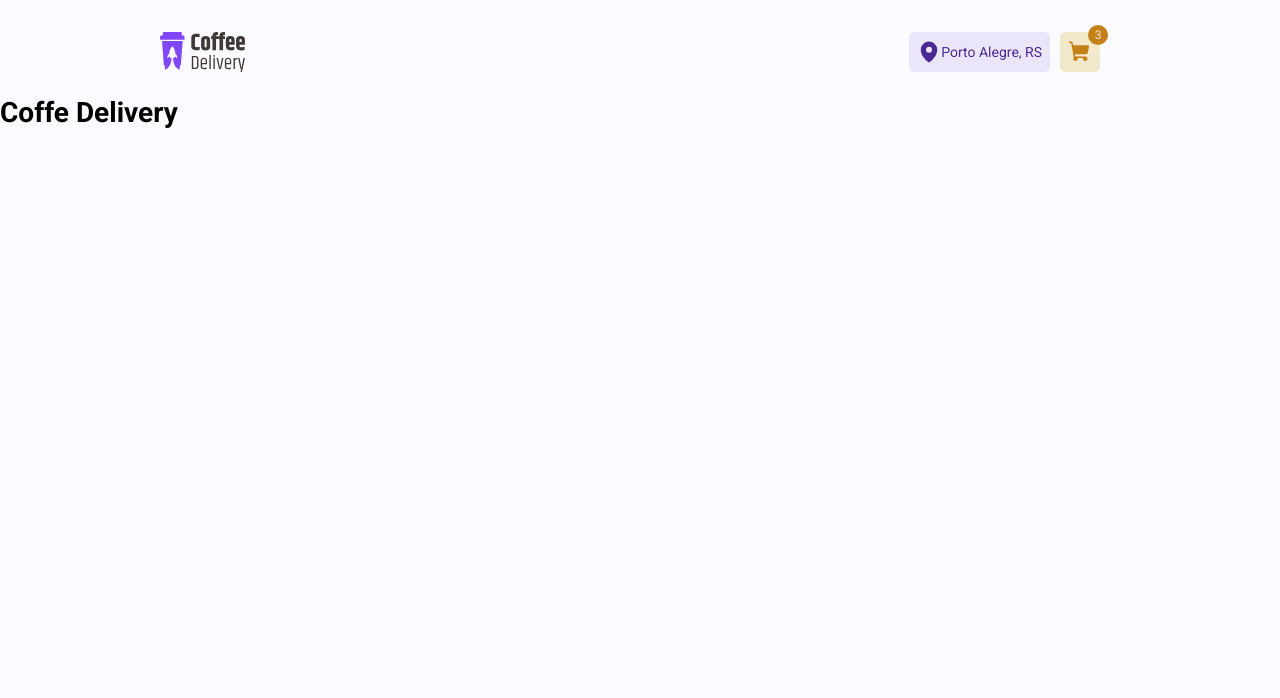
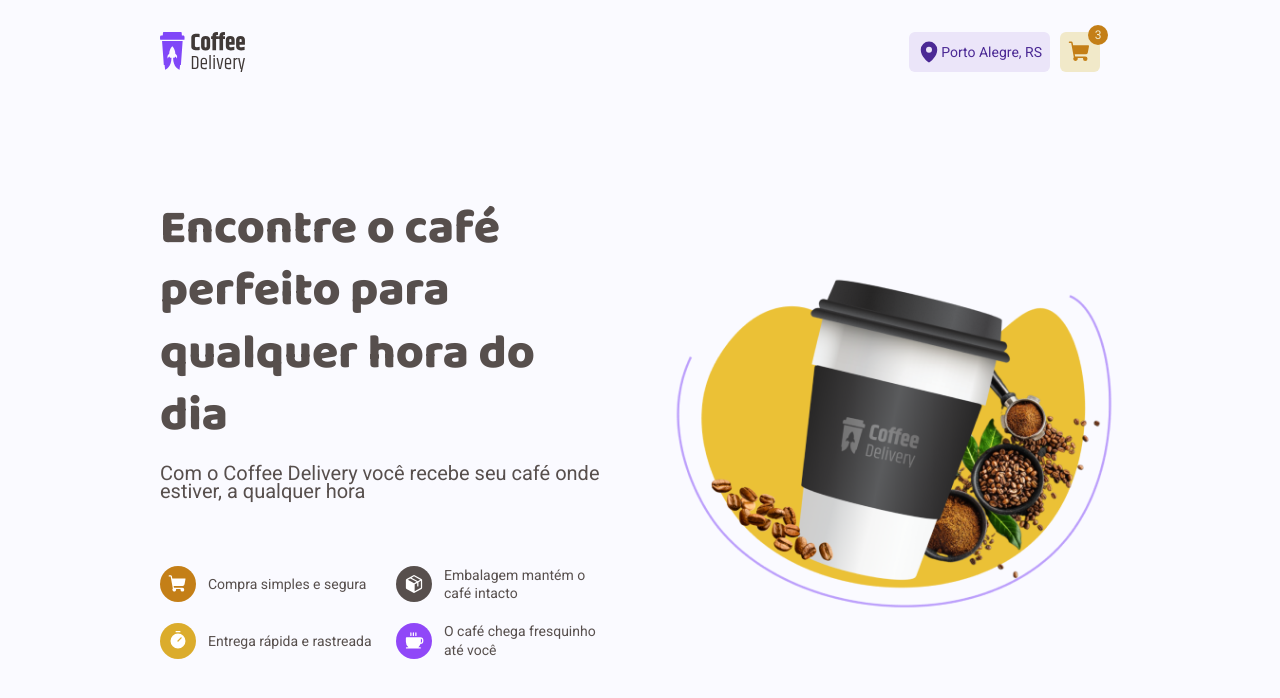
Before and after one commit to GustavoDuarteM/coffe-delivery, a React (Vite) app: page / in a window 1280 px wide. Shown: the top 698 px of the page. Built offline with nearby package versions, Linux system fonts and the light colour scheme.

Commit message:
Add Home Page with info

```diff
--- a/src/App.tsx
+++ b/src/App.tsx
@@ -2,12 +2,13 @@
 import { dafaultTheme } from './styles/theme/default'
 import { GlobalStyle } from './styles/global'
 import { Header } from './components/header'
+import { Home } from './pages/home'
 
 export function App() {
   return (
     <ThemeProvider theme={dafaultTheme}>
       <Header />
-      <h1> Coffe Delivery </h1>
+      <Home></Home>
       <GlobalStyle />
     </ThemeProvider>
   )
--- /dev/null
+++ b/src/pages/home/index.tsx
@@ -0,0 +1,53 @@
+import {
+  HomeContainer,
+  HomeImage,
+  HomeInfo,
+  HomeInfoList,
+  HomeInfoListIcon,
+  HomeInfoListDescp,
+} from './styles'
+import cupCoffee from './../../assets/intro_cup_coffee.png'
+import { Coffee, Package, ShoppingCart, Timer } from 'phosphor-react'
+
+export function Home() {
+  return (
+    <HomeContainer>
+      <HomeInfo>
+        <h1>Encontre o café perfeito para qualquer hora do dia</h1>
+        <p>
+          Com o Coffee Delivery você recebe seu café onde estiver, a qualquer
+          hora
+        </p>
+        <HomeInfoList>
+          <HomeInfoListDescp>
+            <HomeInfoListIcon color="yellow-dark">
+              <ShoppingCart size={20} weight="fill" />
+            </HomeInfoListIcon>
+            <p>Compra simples e segura</p>
+          </HomeInfoListDescp>
+          <HomeInfoListDescp>
+            <HomeInfoListIcon color="base-text">
+              <Package size={20} weight="fill" />
+            </HomeInfoListIcon>
+            <p>Embalagem mantém o café intacto</p>
+          </HomeInfoListDescp>
+          <HomeInfoListDescp>
+            <HomeInfoListIcon color="yellow">
+              <Timer size={20} weight="fill" />
+            </HomeInfoListIcon>
+            <p>Entrega rápida e rastreada</p>
+          </HomeInfoListDescp>
+          <HomeInfoListDescp>
+            <HomeInfoListIcon color="purple">
+              <Coffee size={20} weight="fill" />
+            </HomeInfoListIcon>
+            <p>O café chega fresquinho até você</p>
+          </HomeInfoListDescp>
+        </HomeInfoList>
+      </HomeInfo>
+      <HomeImage>
+        <img src={cupCoffee} alt="" />
+      </HomeImage>
+    </HomeContainer>
+  )
+}
--- /dev/null
+++ b/src/pages/home/styles.ts
@@ -0,0 +1,74 @@
+import styled from 'styled-components'
+
+export const HomeContainer = styled.div`
+  margin: 5.875rem 10rem;
+  display: flex;
+  flex-direction: column;
+
+  @media (min-width: 1024px) {
+    flex-direction: row;
+  }
+`
+
+export const HomeInfo = styled.div`
+  flex: 1;
+  margin-right: 3.5rem;
+  & > h1 {
+    font-family: 'Baloo 2';
+    font-style: normal;
+    font-weight: 800;
+    font-size: 48px;
+    line-height: 130%;
+  }
+
+  & > p {
+    margin-top: 1rem;
+    font-size: 20px;
+  }
+`
+
+export const HomeInfoListDescp = styled.div`
+  display: flex;
+  gap: 0.75rem;
+  justify-content: start;
+  align-items: center;
+`
+
+export const HomeInfoListIcon = styled.div`
+  display: flex;
+  justify-content: center;
+  align-items: center;
+  border-radius: 999px;
+  padding: 0.5rem;
+  color: ${(props) => props.theme.white};
+  background-color: ${(props) => props.theme[props.color]};
+`
+
+export const HomeInfoList = styled.div`
+  display: grid;
+  grid-template-columns: 1fr 1fr;
+  margin: 4.125rem 0 2rem 0;
+  gap: 1.25rem;
+
+  @media (max-width: 768px) {
+    grid-template-columns: 1fr;
+  }
+`
+
+export const HomeImage = styled.div`
+  visibility: visible;
+  flex: 2;
+  display: flex;
+  justify-content: end;
+  align-items: center;
+  flex: 1;
+
+  & > img {
+    max-width: 29.75rem;
+    width: 100%;
+  }
+
+  @media (max-width: 1024px) {
+    justify-content: center;
+  }
+`
--- a/src/styles/global.ts
+++ b/src/styles/global.ts
@@ -17,5 +17,6 @@
     font-weight: 400;
     font-size: 0.875rem;
     line-height: 130%;
+    color: ${(props) => props.theme['base-text']};
   }
 `
```
Also changed, not shown: src/assets/intro_cup_coffee.png (added).
